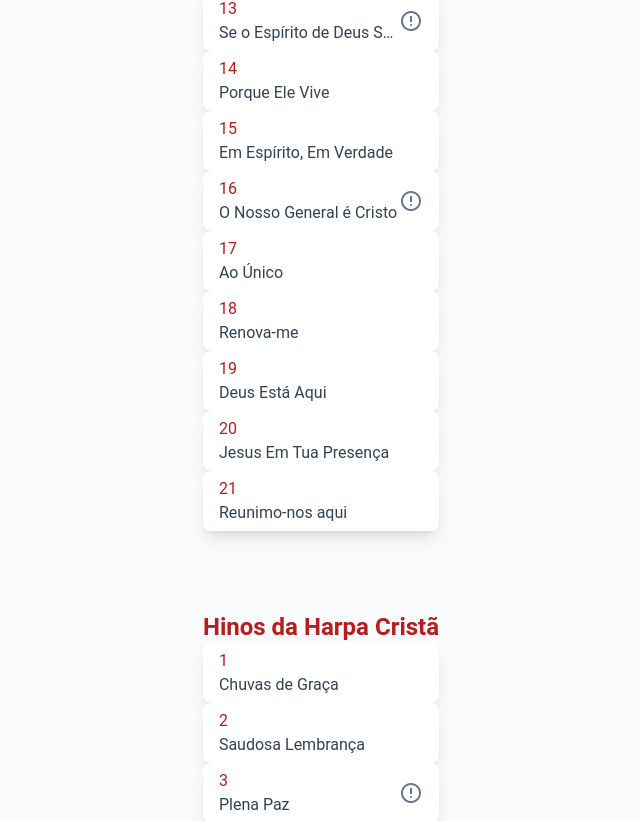
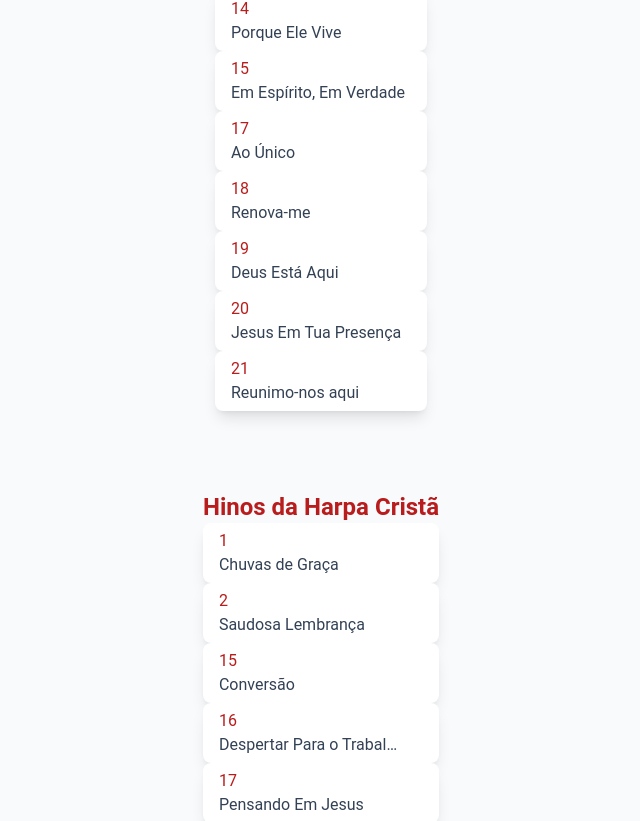
Before and after one commit to thiago-silva-santos/gospeltune, a Nuxt app: page / in a window 1280 px wide. Shown: the part 921-1742 px from the top of the page, without its empty margins (319-959 px from the left). Built offline with nearby package versions, Linux system fonts and the light colour scheme.

Commit message:
Mostra somente cards com cifras

```diff
--- a/components/AddSong.vue
+++ /dev/null
@@ -1,73 +0,0 @@
-<template>
-     <div class="form">
-          <h1>Adicionar Cifra</h1>
-          <div class="input-group">
-               <label for="song-id">ID</label>
-               <input id="song-id" type="text" v-model="song.id">
-          </div>
-          <div class="input-group">
-               <label for="song-number">Número</label>
-               <input id="song-number" type="text" v-model="song.numero">
-
-          </div>
-          <div class="input-group">
-               <label for="song-name">Nome</label>
-               <input id="song-name" type="text" v-model="song.nome">
-
-          </div>
-          <div class="form-action">
-               <button @click="enviar" class="bg-black text-white p-4 rounded-md">
-                    Enviar Cifra
-               </button>
-          </div>
-     </div>
-</template>
-<script>
-
-import corinhos from '../assets/corinhos.json'
-import { readFile, writeFile } from 'fs/promises'
-export default {
-     props: {
-          cifra: {
-               type: Array,
-               required: true
-          }
-     },
-     data() {
-          return {
-               song: {
-                    id: null,
-                    numero: null,
-                    nome: '',
-                    cifra: []
-               }
-          }
-     },
-     methods: {
-          enviar() {
-               this.song.cifra = this.cifra
-               const objetoComIdExiste = corinhos.some(objeto => objeto.id === this.id);
-               if (objetoComIdExiste) {
-                    alert('id já existe')
-               } else {
-                    corinhos.push(this.song)
-               }
-          }
-     },
-     async mounted() {
-          const caminhoArquivo = join(this.$config.staticDir, 'dados.json');
-          const conteudoArquivo = await readFile(caminhoArquivo, 'utf-8');
-          this.objetos = JSON.parse(conteudoArquivo);
-
-     }
-}
-</script>
-<style lang="css">
-.form {
-     @apply w-[350px] flex flex-col gap-8 p-4
-}
-
-input {
-     @apply bg-gray-200 appearance-none border-2 border-gray-200 rounded w-full py-2 px-4 text-gray-700 leading-tight focus:bg-white;
-}
-</style>
--- a/components/SongsCards.vue
+++ b/components/SongsCards.vue
@@ -25,9 +25,6 @@
                 {{ item.nome }}
               </div>
             </div>
-              <span class="material-symbols-outlined" id="empty_song">
-                error
-              </span>
           </div>
         </template>
       </div>
@@ -68,12 +65,6 @@
 }
 
 
-#empty_song {
-  top: 10px;
-  right: 10px;
-  @apply w-6 h-6 text-slate-500
-}
-
 @media (min-width: 500px) {
   .card_:hover {
     @apply bg-slate-50
--- a/pages/index.vue
+++ b/pages/index.vue
@@ -52,13 +52,15 @@
       return hinos
     },
     searchCorinhosResults() {
+      const eligibleItems = this.corinhos.filter((item) => item.cifra.length > 0)
       if (this.search !== '') {
 
+        console.log(eligibleItems)
         const lowerCaseSearchTerm = this.search.toLowerCase().normalize("NFD")
           .replace(/[\u0300-\u036f]/g, "")
           .replace(/[^a-z0-9]/g, "");
 
-        return this.corinhos.filter((item) => {
+        return eligibleItems.filter((item) => {
           const itemName = item.nome.toLowerCase().normalize("NFD")
             .replace(/[\u0300-\u036f]/g, "")
             .replace(/[^a-z0-9]/g, "");
@@ -73,17 +75,19 @@
           );
         });
       } else {
-        return this.corinhos
+        return eligibleItems
       }
     },
     searchHinosResults() {
+      const eligibleItems = this.hinosHarpa.filter((item) => item.cifra.length > 0)
+
       if (this.search !== '') {
 
         const lowerCaseSearchTerm = this.search.toLowerCase().normalize("NFD")
           .replace(/[\u0300-\u036f]/g, "")
           .replace(/[^a-z0-9]/g, "");
 
-        return this.hinosHarpa.filter((item) => {
+        return eligibleItems.filter((item) => {
           const itemName = item.nome.toLowerCase().normalize("NFD")
             .replace(/[\u0300-\u036f]/g, "")
             .replace(/[^a-z0-9]/g, "");
@@ -98,7 +102,7 @@
           );
         });
       } else {
-        return this.hinosHarpa
+        return eligibleItems
       }
     },
   },
```
